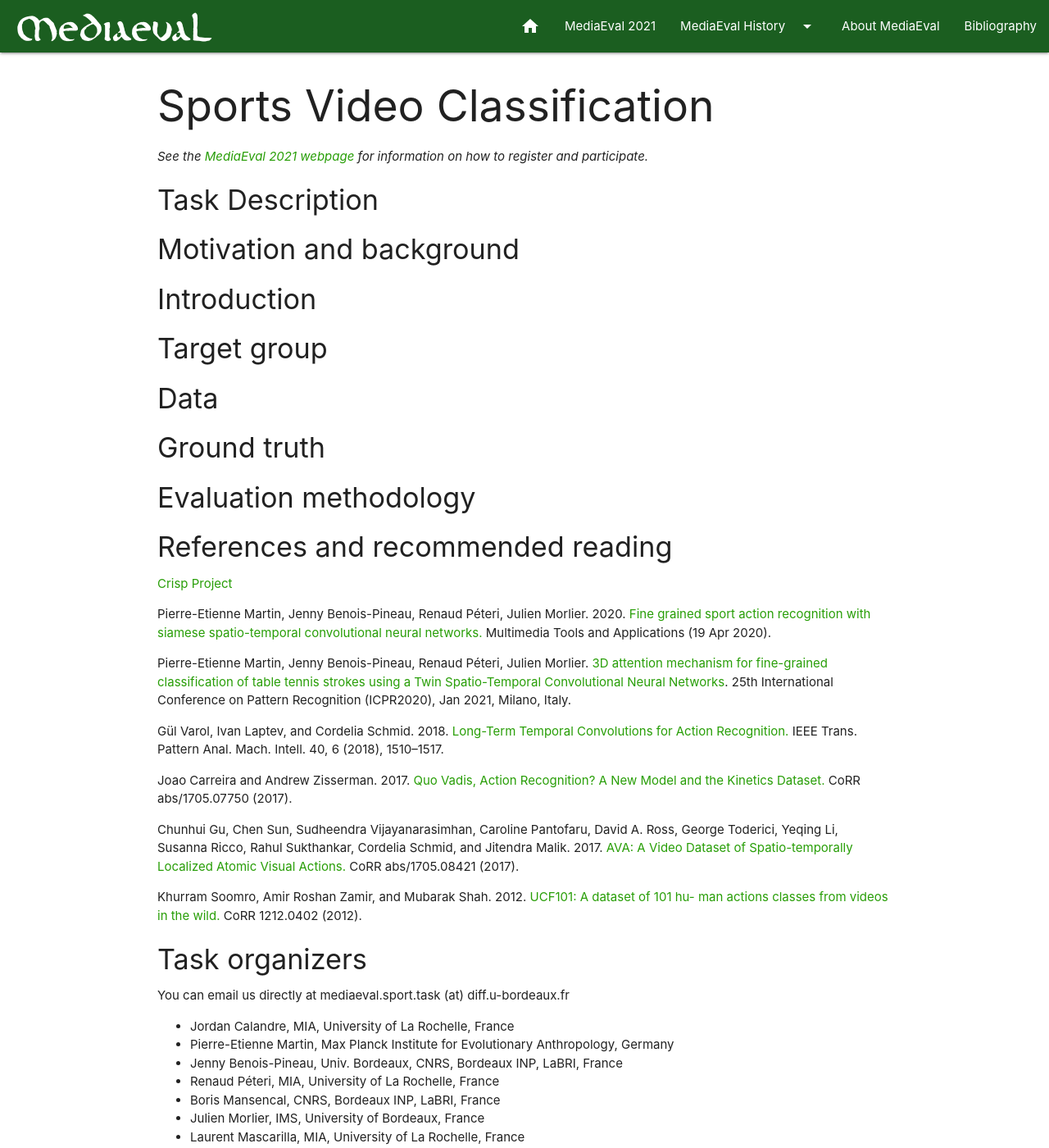
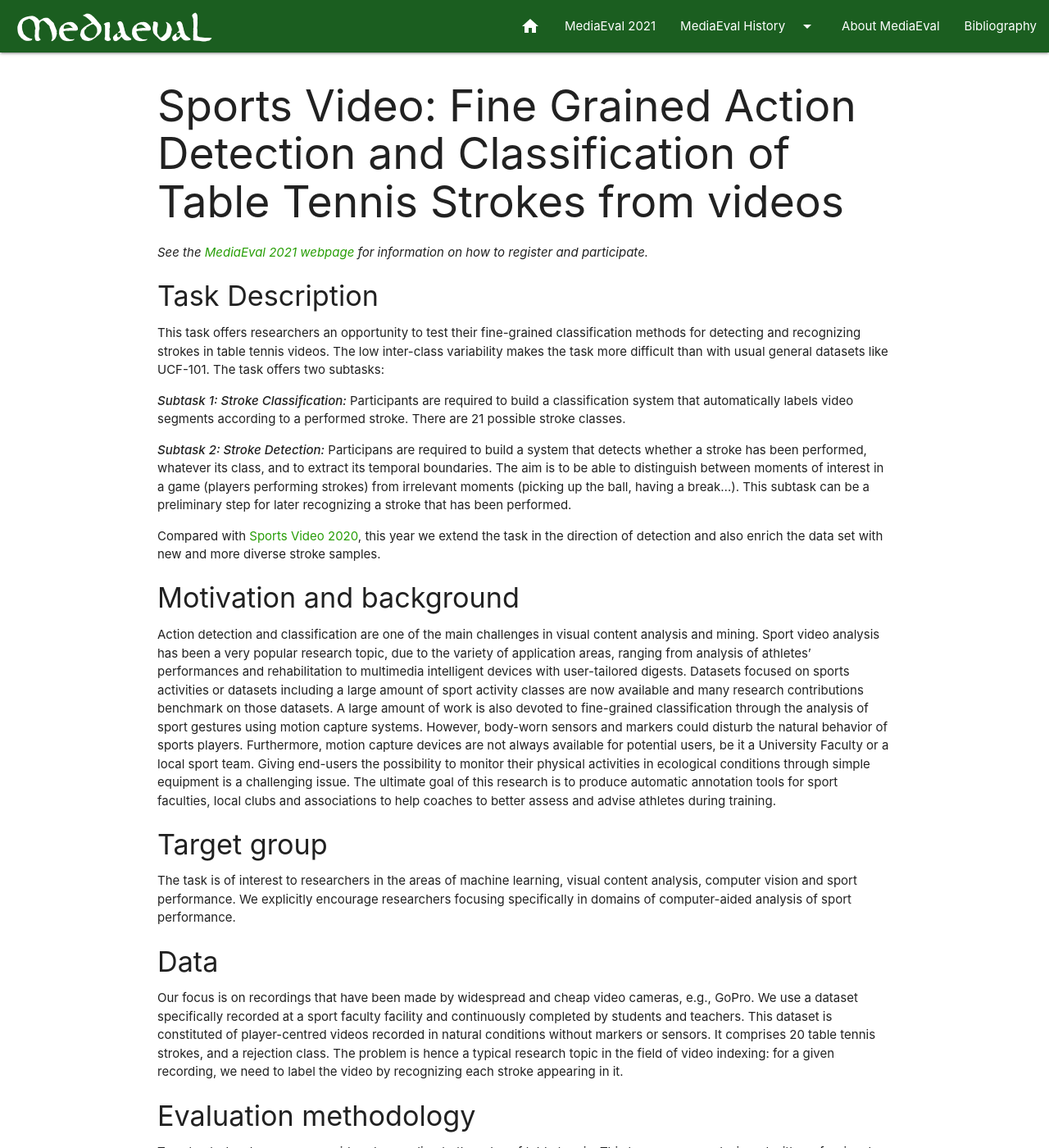
Before and after one commit to multimediaeval/multimediaeval.github.io, a Jekyll site: the page built from _editions/2021/tasks/sportsvideo.md, in a window 1280 px wide and 1400 px high. Shown: the whole window at 82% size. Built offline with Jekyll 4.4.1, drawn with Linux system fonts in a browser that asks for light colours; some of the changed text lies outside the part shown.

Commit message:
Update sportsvideo.md

```diff
--- a/_editions/2021/tasks/sportsvideo.md
+++ b/_editions/2021/tasks/sportsvideo.md
@@ -5,45 +5,65 @@ year: 2021
 hide: true
 
 # required info
-title: "Sports Video Classification"
+title: "Sports Video: Fine Grained Action Detection and Classification of Table Tennis Strokes from videos"
 subtitle:
-blurb: "Insert blurb here, keep it between the quotes in order to handle any special characters"
+blurb: "Participants are provided with a set of videos of table tennis games and are required to analyze them (i.e., carry out classification and detection of strokes). The ultimate goal of this research is to produce automatic annotation tools for sport faculties, local clubs and associations to help coaches to better assess and advise athletes during training."
 ---
 
 <!-- # please respect the structure below-->
 *See the [MediaEval 2021 webpage](https://multimediaeval.github.io/editions/2021/) for information on how to register and participate.*
 
 #### Task Description
+This task offers researchers an opportunity to test their fine-grained classification methods for detecting and recognizing strokes in table tennis videos. The low inter-class variability makes the task more difficult than with usual general datasets like UCF-101. The task offers two subtasks:
+
+***Subtask 1: Stroke Classification:*** Participants are required to build a classification system that automatically labels video segments according to a performed stroke. There are 21 possible stroke classes.
+
+***Subtask 2: Stroke Detection:*** Participans are required to build a system that detects whether a stroke has been performed, whatever its class, and to extract its temporal boundaries. The aim is to be able to distinguish between moments of interest in a game (players performing strokes) from irrelevant moments (picking up the ball, having a break…). This subtask can be a preliminary step for later recognizing a stroke that has been performed.
+
+Compared with [Sports Video 2020](https://multimediaeval.github.io/editions/2020/tasks/sportsvideo/), this year we extend the task in the direction of detection and also enrich the data set with new and more diverse stroke samples.
+
+<!-- # Consider adding the following line:
+*Participants are encouraged to make their code public with their submission.*
+-->
 
 #### Motivation and background
-
-#### Introduction
+Action detection and classification are one of the main challenges in visual content analysis and mining. Sport video analysis has been a very popular research topic, due to the variety of application areas, ranging from analysis of athletes’ performances and rehabilitation to multimedia intelligent devices with user-tailored digests. Datasets focused on sports activities or datasets including a large amount of sport activity classes are now available and many research contributions benchmark on those datasets. A large amount of work is also devoted to fine-grained classification through the analysis of sport gestures using motion capture systems. However, body-worn sensors and markers could disturb the natural behavior of sports players. Furthermore, motion capture devices are not always available for potential users, be it a University Faculty or a local sport team. Giving end-users the possibility to monitor their physical activities in ecological conditions through simple equipment is a challenging issue. The ultimate goal of this research is to produce automatic annotation tools for sport faculties, local clubs and associations to help coaches to better assess and advise athletes during training.
 
 #### Target group
+The task is of interest to researchers in the areas of machine learning, visual content analysis, computer vision and sport performance. We explicitly encourage researchers focusing specifically in domains of computer-aided analysis of sport performance.
 
 #### Data
-
-#### Ground truth
+Our focus is on recordings that have been made by widespread and cheap video cameras, e.g., GoPro. We use a dataset specifically recorded at a sport faculty facility and continuously completed by students and teachers. This dataset is constituted of player-centred videos recorded in natural conditions without markers or sensors. It comprises 20 table tennis strokes, and a rejection class. The problem is hence a typical research topic in the field of video indexing: for a given recording, we need to label the video by recognizing each stroke appearing in it.
 
 #### Evaluation methodology
+Twenty stroke classes are considered according to the rules of table tennis. This taxonomy was designed with professional table tennis teachers. We are working on videos recorded at the Faculty of Sports of the University of Bordeaux. Students are the sportsmen filmed and the teachers are supervising exercises conducted during the recording sessions. The recordings are markerless and allow the players to perform in natural conditions.
+<!-- # Please add a sentence about how the ground truth is generated. This point is part of what makes your task attractive and interesting.-->
+
+The dataset used for training is composed of videos of table tennis matches with temporal borders of performed strokes supplied in an xml file.
+<!-- # Please edit the sentence above so it is clear which labels are released for use in training for each task. At the moment, it seems like there are not stroke labels for subtask 1-->
+
+***Subtask 1: Stroke Classification:***  Participants produce an xml file where each stroke of test sequences is labeled according to the given taxonomy. Submissions will be evaluated in terms of accuracy per class and global accuracy.
+***Subtask 2: Stroke Detection:***  Participants are asked to temporally segment regions where a stroke is performed on unknown videos of matches. The IoU metric on temporal segments will be used for evaluation.
+
 
 #### References and recommended reading
 <!-- # Please use the ACM format for references https://www.acm.org/publications/authors/reference-formatting (but no DOI needed)-->
 <!-- # The paper title should be a hyperlink leading to the paper online-->
+<!-- # The logic of the ordering of the papers is not clear. Can they be alphabetical?-->
 
-[Crisp Project](https://github.com/P-eMartin/crisp)
+[1] [Crisp Project](https://github.com/P-eMartin/crisp)
 
-Pierre-Etienne Martin, Jenny Benois-Pineau, Renaud Péteri, Julien Morlier. 2020. [Fine grained sport action recognition with siamese spatio-temporal convolutional neural networks.](https://link.springer.com/epdf/10.1007/s11042-020-08917-3) Multimedia Tools and Applications (19 Apr 2020).
+[2] Pierre-Etienne Martin, Jenny Benois-Pineau, Renaud Péteri, Julien Morlier. 2020. [Fine grained sport action recognition with siamese spatio-temporal convolutional neural networks.](https://link.springer.com/epdf/10.1007/s11042-020-08917-3) Multimedia Tools and Applications (19 Apr 2020).
 
-Pierre-Etienne Martin, Jenny Benois-Pineau, Renaud Péteri, Julien Morlier. [3D attention mechanism for fine-grained classification of table tennis strokes using a Twin Spatio-Temporal Convolutional Neural Networks](https://hal.archives-ouvertes.fr/hal-02977646/document). 25th International Conference on Pattern Recognition (ICPR2020), Jan 2021, Milano, Italy.
+[3] Pierre-Etienne Martin, Jenny Benois-Pineau, Renaud Péteri, Julien Morlier. [3D attention mechanism for fine-grained classification of table tennis strokes using a Twin Spatio-Temporal Convolutional Neural Networks](https://hal.archives-ouvertes.fr/hal-02977646/document). 25th International Conference on Pattern Recognition (ICPR2020), Jan 2021, Milano, Italy.
 
-Gül Varol, Ivan Laptev, and Cordelia Schmid. 2018. [Long-Term Temporal Convolutions for Action Recognition.](https://arxiv.org/pdf/1604.04494.pdf) IEEE Trans. Pattern Anal. Mach. Intell. 40, 6 (2018), 1510–1517.
+[3] Gül Varol, Ivan Laptev, and Cordelia Schmid. 2018. [Long-Term Temporal Convolutions for Action Recognition.](https://arxiv.org/pdf/1604.04494.pdf) IEEE Trans. Pattern Anal. Mach. Intell. 40, 6 (2018), 1510–1517.
 
-Joao Carreira and Andrew Zisserman. 2017. [Quo Vadis, Action Recognition? A New Model and the Kinetics Dataset.](https://arxiv.org/pdf/1705.07750.pdf) CoRR abs/1705.07750 (2017).
+[4] Joao Carreira and Andrew Zisserman. 2017. [Quo Vadis, Action Recognition? A New Model and the Kinetics Dataset.](https://arxiv.org/pdf/1705.07750.pdf) CoRR abs/1705.07750 (2017).
 
-Chunhui Gu, Chen Sun, Sudheendra Vijayanarasimhan, Caroline Pantofaru, David A. Ross, George Toderici, Yeqing Li, Susanna Ricco, Rahul Sukthankar, Cordelia Schmid, and Jitendra Malik. 2017. [AVA: A Video Dataset of Spatio-temporally Localized Atomic Visual Actions.](http://openaccess.thecvf.com/content_cvpr_2018/papers/Gu_AVA_A_Video_CVPR_2018_paper.pdf) CoRR abs/1705.08421 (2017).
+[5] Chunhui Gu, Chen Sun, Sudheendra Vijayanarasimhan, Caroline Pantofaru, David A. Ross, George Toderici, Yeqing Li, Susanna Ricco, Rahul Sukthankar, Cordelia Schmid, and Jitendra Malik. 2017. [AVA: A Video Dataset of Spatio-temporally Localized Atomic Visual Actions.](http://openaccess.thecvf.com/content_cvpr_2018/papers/Gu_AVA_A_Video_CVPR_2018_paper.pdf) CoRR abs/1705.08421 (2017).
 
-Khurram Soomro, Amir Roshan Zamir, and Mubarak Shah. 2012. [UCF101: A dataset of 101 hu- man actions classes from videos in the wild.](https://arxiv.org/pdf/1212.0402.pdf) CoRR 1212.0402 (2012).
+[6] Khurram Soomro, Amir Roshan Zamir, and Mubarak Shah. 2012. [UCF101: A dataset of 101 human actions classes from videos in the wild.](https://arxiv.org/pdf/1212.0402.pdf) CoRR 1212.0402 (2012).
 
 #### Task organizers
 You can email us directly at mediaeval.sport.task (at) diff.u-bordeaux.fr
```
